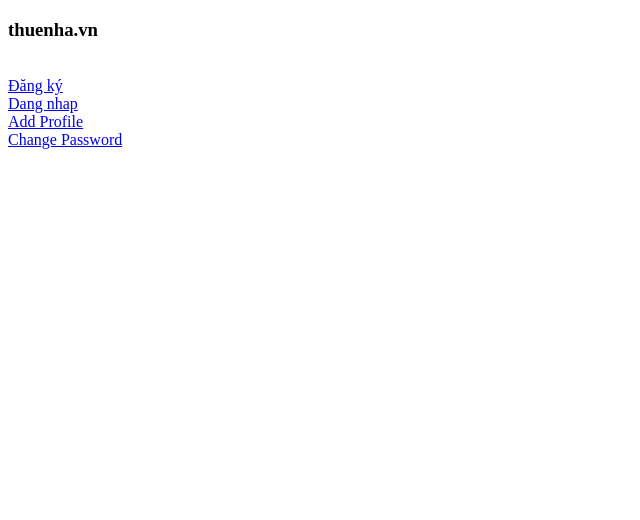
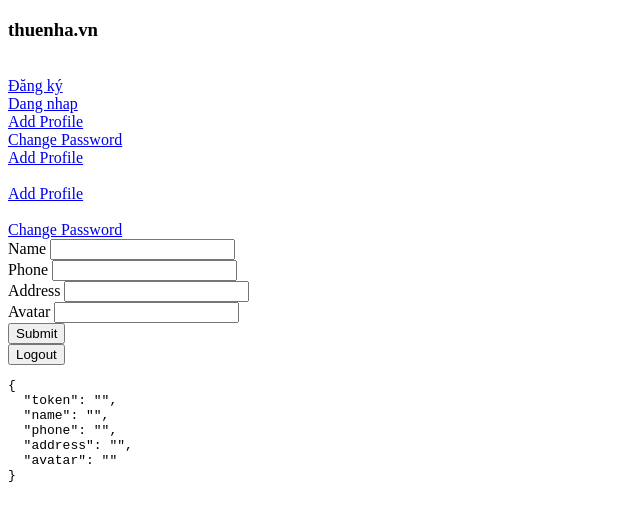
Before and after one commit to phongtiger/scrum-bnb, an Angular app: page /addprofile in a window 1280 px wide. Before the commit this address led to /. Shown: the top 520 px of the page, without its empty margins (0-640 px from the left). Built offline with nearby package versions, Linux system fonts and the light colour scheme; no server answers.

Commit message:
xong edit profile

```diff
--- a/src/app/app.component.ts
+++ b/src/app/app.component.ts
@@ -1,10 +1,30 @@
-import { Component } from '@angular/core';
+import {Component, OnInit} from '@angular/core';
+import {TokenStorageService} from './auth/token-storage.service';
 
 @Component({
   selector: 'app-root',
   templateUrl: './app.component.html',
   styleUrls: ['./app.component.scss']
 })
-export class AppComponent {
-  title = 'airbnb';
+export class AppComponent implements OnInit {private roles: string[];
+  private authority: string;
+
+  constructor(private tokenStorage: TokenStorageService) { }
+
+  ngOnInit() {
+    if (this.tokenStorage.getToken()) {
+      this.roles = this.tokenStorage.getAuthorities();
+      this.roles.every(role => {
+        if (role === 'ROLE_ADMIN') {
+          this.authority = 'admin';
+          return false;
+        } else if (role === 'ROLE_PM') {
+          this.authority = 'pm';
+          return false;
+        }
+        this.authority = 'user';
+        return true;
+      });
+    }
+  }
 }
--- a/src/app/app.module.ts
+++ b/src/app/app.module.ts
@@ -8,6 +8,8 @@ import {HttpClientModule} from '@angular/common/http';
 import {FormsModule, ReactiveFormsModule} from '@angular/forms';
 import { HeadComponent } from './head/head.component';
 import { LoginComponent } from './login/login.component';
+import { ProfileComponent } from './profile/profile.component';
+import {httpInterceptorProviders} from './auth/auth-interceptor';
 
 @NgModule({
   declarations: [
@@ -15,6 +17,7 @@ import { LoginComponent } from './login/login.component';
     RegisterComponent,
     HeadComponent,
     LoginComponent,
+    ProfileComponent,
   ],
   imports: [
     BrowserModule,
@@ -23,7 +26,7 @@ import { LoginComponent } from './login/login.component';
     ReactiveFormsModule,
     FormsModule
   ],
-  providers: [],
+  providers: [httpInterceptorProviders],
   bootstrap: [AppComponent]
 })
 export class AppModule { }
--- /dev/null
+++ b/src/app/profile/profile.component.html
@@ -0,0 +1,52 @@
+<div class="profile">
+  <div class="alert alert-success" role="alert" *ngIf="message">
+    <h4 class="alert-heading">{{message}}</h4>
+  </div>
+  <a routerLink="/addprofile">Add Profile</a>
+  <div><br/></div>
+  <div class="row">
+    <div class="col-md-4" ><a routerLink="/addprofile">Add Profile</a>
+      <div><br/></div>
+      <a routerLink="/editPassword">Change Password</a>
+    </div>
+    <div class="col-md-4" >
+      <form [formGroup]="data" (ngSubmit)="editMember()" class="col-md-12 offset-md-8">
+        <input type="hidden" formControlName="token">
+        <div class="form-group row">
+          <label class="col-md-10">
+            Name
+            <input type="text" class="form-control" formControlName="name">
+          </label>
+        </div>
+        <div class="form-group row">
+          <label class="col-md-10">
+            Phone
+            <input type="text" class="form-control" formControlName="phone">
+          </label>
+        </div>
+        <div class="form-group row">
+          <label class="col-md-10">
+            Address
+            <input type="text" class="form-control" formControlName="address">
+          </label>
+        </div>
+        <div class="form-group row">
+          <label class="col-md-10">
+            Avatar
+            <input type="text" class="form-control" formControlName="avatar">
+          </label>
+        </div>
+        <div class="form-group">
+          <button class="btn btn-info" type="submit">Submit</button>
+        </div>
+      </form>
+    </div>
+    <div class="form-group">
+      <button class="btn btn-info" (click)="logout()">Logout</button>
+    </div>
+    <div class="col-md-4" ></div>
+  </div>
+  <pre>
+{{ data.value | json}}
+</pre>
+</div>
--- /dev/null
+++ b/src/app/profile/profile.component.ts
@@ -0,0 +1,53 @@
+import { Component, OnInit } from '@angular/core';
+import {FormBuilder, FormGroup} from '@angular/forms';
+import {TokenStorageService} from '../auth/token-storage.service';
+import {ActivatedRoute, Router} from '@angular/router';
+import {IProfile} from '../i-profile';
+import {ProfileService} from '../service/profile.service';
+
+@Component({
+  selector: 'app-profile',
+  templateUrl: './profile.component.html',
+  styleUrls: ['./profile.component.scss']
+})
+export class ProfileComponent implements OnInit {
+
+  acc: IProfile;
+  data: FormGroup;
+  token: string;
+  message: string;
+  constructor(private route: ActivatedRoute,
+              private fb: FormBuilder,
+              private router: Router,
+              private profileService: ProfileService,
+              private tokenStorage: TokenStorageService) { }
+
+  ngOnInit() {
+    this.data = this.fb.group({
+      token: '',
+      name: '',
+      phone: '',
+      address: '',
+      avatar: ''
+    })
+    ;
+    this.token = this.tokenStorage.getToken();
+    this.profileService.getOneAccToken().subscribe(
+      next => {
+        this.acc = next;
+        this.data.patchValue(this.acc);
+      },
+      error => {
+        this.acc = null;
+      }
+    );
+  }
+  editMember() {
+    this.profileService.updateAcc(this.data.value).subscribe(next => {
+      this.message = 'Update success';
+    });
+  }
+  logout() { this.tokenStorage.signOut(); this.message = 'Bạn đã đăng xuất';
+  }
+
+}
--- /dev/null
+++ b/src/app/service/profile.service.ts
@@ -0,0 +1,42 @@
+import { Injectable } from '@angular/core';
+import {HttpClient} from '@angular/common/http';
+import {Observable} from 'rxjs';
+import {IProfile} from '../i-profile';
+import {JwtResponse} from '../JwResponse';
+import {IPass} from '../i-pass';
+
+@Injectable({
+  providedIn: 'root'
+})
+export class ProfileService {
+  private readonly API_URL = 'http://localhost:8080';
+
+  constructor(private http: HttpClient) {
+  }
+
+  getOneAcc(id: number): Observable<IProfile> {
+    return this.http.get<IProfile>(`${this.API_URL}/user/${id}`);
+  }
+
+  updateAcc(user: Partial<IProfile>): Observable<JwtResponse> {
+    const r = confirm('Ban chac chan muon cap nhat?\n Chon OK hoac Cancel!');
+    if (r) {
+      return this.http.put<JwtResponse>(`${this.API_URL}/profile/edit`, user);
+    }
+  }
+
+  updatePass(user: Partial<IPass>): Observable<JwtResponse> {
+    const r = confirm('Ban chac chan muon cap nhat?\n Chon OK hoac Cancel!');
+    if (r) {
+      return this.http.put<JwtResponse>(`${this.API_URL}/profile/editPassword`, user);
+    }
+  }
+
+  getOneAccToken(): Observable<IProfile> {
+    return this.http.get<IProfile>(`${this.API_URL}/profile`);
+  }
+
+  getOnePassToken(): Observable<IPass> {
+    return this.http.get<IPass>(`${this.API_URL}/profile`);
+  }
+}
```
Also changed, not shown: src/app/app-routing.module.ts (+5 -4 lines), src/app/profile/profile.component.scss (added).
